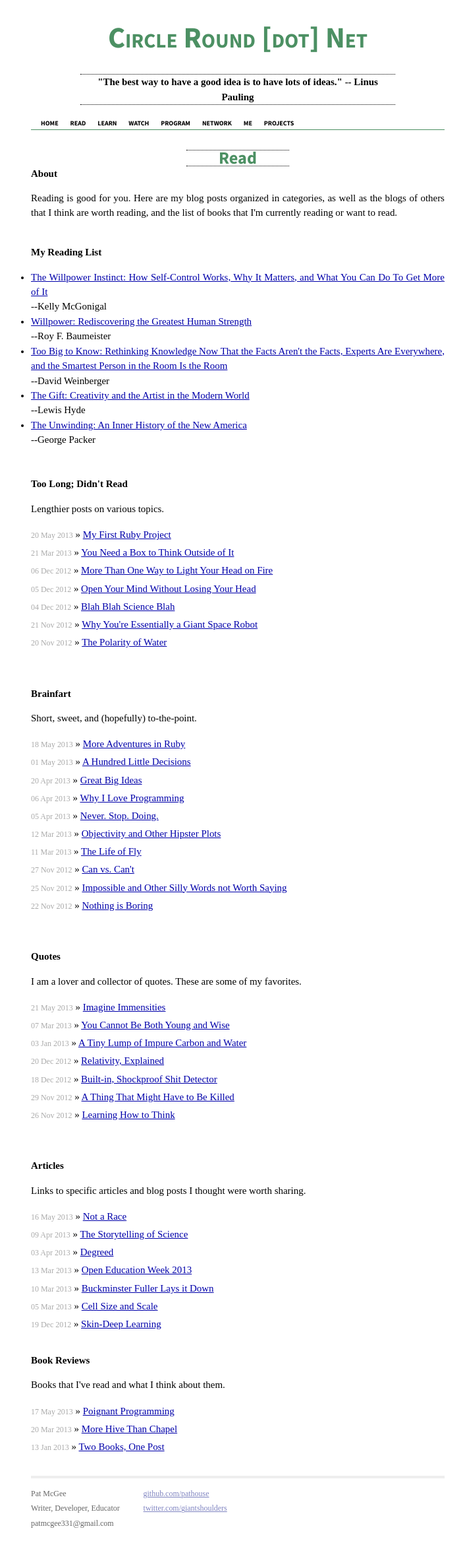
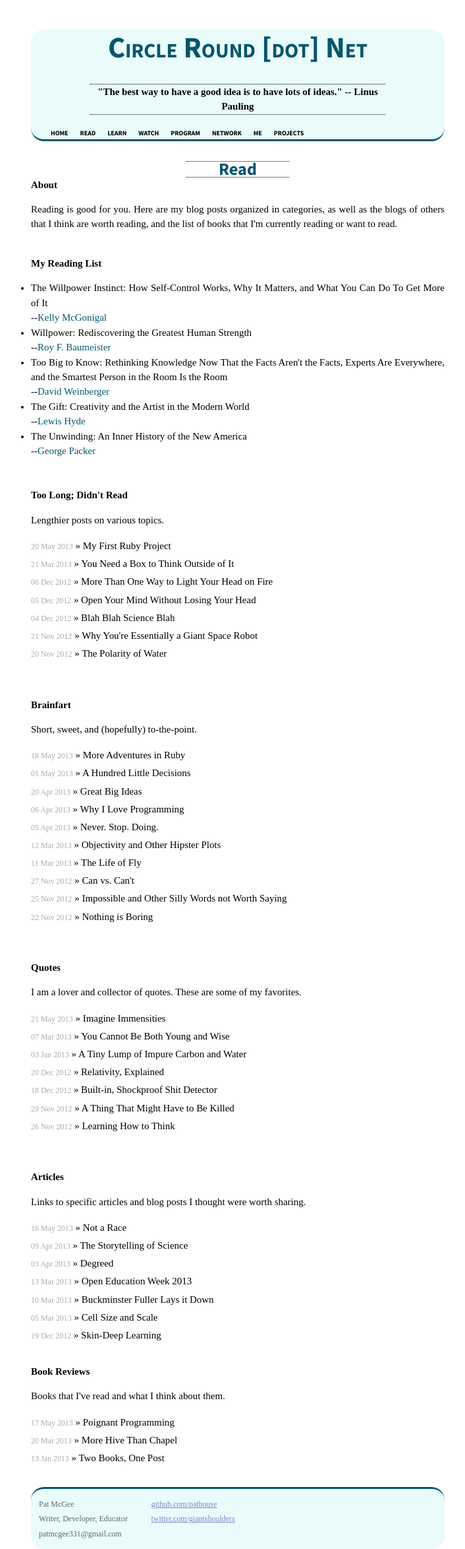
Before and after one commit to pathouse/pathouse.github.io, a Jekyll site: the page built from read/index.html, in a window 1280 px wide. Shown: the whole page at 66% size, without its empty margins (279-985 px from the left). Built offline with Jekyll 4.4.1, drawn with Linux system fonts in a browser that asks for light colours; some web fonts are replaced.

Commit message:
Number of CSS HTML tweaks for redesign

```diff
--- a/css/main.css
+++ b/css/main.css
@@ -48,6 +48,29 @@ ul.posts li {
   line-height: 1.75em;
 }
 
+ul.posts a, a:visited {
+	text-decoration: none;
+	color: #000;
+}
+
+ul li a {
+	text-decoration: none;
+	color: #000;
+}
+
+ul li {
+	/*color: #07566d;*/
+}
+
+ul.posts a:hover {
+	color: #07566d;
+	border-left: 3px solid #07566d;
+	border-right: 3px solid #07566d;
+	background-color: #e9fbfa;
+	border-radius: 20px;
+	padding: .25em 2em .25em 2em;
+}
+
 ul.posts span {
   color: #aaa;
   font-family: 'Droid Serif', serif;
@@ -66,7 +89,6 @@ ul.posts span {
   width: 42em;
   margin: 3em auto 2em;
   line-height: 1.5em;
-
 }
 
 .site .header {
@@ -74,7 +96,10 @@ ul.posts span {
   font-weight: 700;
   margin-bottom: 2em;
   text-align: center;
-
+	padding: 1em 1em 0em 1em;
+	border-bottom: 3px solid #07566d;
+	background-color: #e9fbfa;
+	border-radius: 20px;
 }
 
 .site .header a {
@@ -89,15 +114,11 @@ ul.posts span {
 
 .site .header h1.title a {
   /*color: #a00;*/
-  color: #4c9063;
+  /*color: #4c9063;*/
+	color: #07566d;
 }
 
-.site .header h1.title a:hover {
-  /*color: #000;*/
-  /*color: #a6ddb9;*/
-  /*color: #aaa;*/
-  color: #93c572;
-}
+
 
 .site .header a.extra {
 
@@ -106,7 +127,8 @@ ul.posts span {
 }
 
 .site .header a.extra:hover {
-  color: #4c9063;
+  /*color: #4c9063;*/
+	color: #07566d;
 }
 
 .site .header .opening-quote {
@@ -123,7 +145,7 @@ ul.posts span {
 .site .header .nav {
   text-align: left;
   font-variant: small-caps;
-  border-bottom: 1px solid #4c9063;
+  /*border-bottom: 3px solid #4c9063;*/
 }
 
 
@@ -134,9 +156,13 @@ ul.posts span {
 .site .footer {
   font-size: 80%;
   color: #666;
-  border-top: 4px solid #eee;
+  /*border-top: 4px solid #eee;*/
   margin-top: 2em;
   overflow: hidden;
+	border-top: 3px solid #07566d;
+	background-color: #e9fbfa;
+	border-radius: 20px;
+	padding-left: 1em;
 }
 
 .site .footer .contact {
@@ -292,7 +318,7 @@ blockquote {
 	text-align: center;
 	font-family: 'Source Sans Pro', sans-serif;
 	font-size: 1.75em;
-	color: #4c9063;
+	color: #07566d;
 	margin-left: 9em;
 	margin-right: 9em;
 	border-top: 1px dotted black;
@@ -304,7 +330,8 @@ blockquote {
   font-family: 'Source Sans Pro', sans-serif;
   font-variant: small-caps;
   font-size: 1em;
-  border: 1px solid #4c9063;
+  border: 3px solid #07566d;
+	background-color: #e9fbfa;
 	}
 
 .collapsibleList p,li {
@@ -316,7 +343,7 @@ blockquote {
 	}
 
 .collapsibleList a:hover, .ted-desc:hover{
-	color: #4c9063;
+	color: #07566d;
 	}
 
 .ted-desc{
@@ -365,7 +392,8 @@ blockquote {
 	}
 
 #profiles td:hover{
-	background-color: #d9ffb4;
+	/*background-color: #d9ffb4;*/
+	background-color: #e9fbfa;
 	}
 
 #profiles a{
@@ -399,3 +427,14 @@ blockquote {
    margin: 2em 2em 2em;
    font-style: italic;
 	}
+
+
+/*********************************************************************************/
+/*
+/* Read Page
+/*
+/*********************************************************************************/
+
+.author-sp {
+	color: #07566d;
+}
--- a/learn/index.html
+++ b/learn/index.html
@@ -10,9 +10,9 @@ op-quote-sp: "Eric Hoffer"
 
 <p>It is also highly recommended that you read the following two resources, which reflect many of the values I hold dear when it comes to education:
       <ul style="text-align:center; padding: 0em 5em 0em;">
-        <li><a href="http://www.amazon.com/dp/1455508381" target="_blank">The One World Schoolhouse</a>
-          by <a href="http://khanacademy.org/" target="_blank">Salman Khan</a>.</li>
-	<li><a href="http://www.cultivatecuriosity.com/learn/sethgodin.typepad.com/stop_stealing_dreams/2012/03/stop-stealing-dreams-the-entire-manifesto-on-the-web-cleaned-up-html-version.html" target="_blank">Stop Stealing Dreams</a> a Manifesto by one of the most forward-thinking men of our time, <a href="http://sethgodin.typepad.com/" target="_blank">Seth Godin</a>.
+        <li><a href="http://www.amazon.com/dp/1455508381" target="_blank"><span class="author-sp">The One World Schoolhouse</span></a>
+          by <a href="http://khanacademy.org/" target="_blank"><span class="author-sp">Salman Khan</span></a>.</li>
+	<li><a href="http://sethgodin.typepad.com/stop_stealing_dreams/2012/03/stop-stealing-dreams-the-entire-manifesto-on-the-web-cleaned-up-html-version.html" target="_blank"><span class="author-sp">Stop Stealing Dreams</span></a>, a Manifesto by one of the most forward-thinking men of our time, <a href="http://sethgodin.typepad.com/" target="_blank"><span class="author-sp">Seth Godin</span></a>.
         </li>
       </ul>
 </p>
--- a/projects/index.html
+++ b/projects/index.html
@@ -17,10 +17,10 @@ op-quote-sp: "Henri Bergson"
 
 <div id="projects">
   <ul>
-    <li><a href="/projects/big-shoulders/">The Big Shoulders Project</a><br />
+    <li><a href="/projects/big-shoulders/"><span class="author-sp">The Big Shoulders Project</span></a><br />
       <p>The Big Shoulders Project is based on the notion that we all stand upon the shoulders of giants. We can't thank the giants that have come before, but we can thank the ones that are alive and working to make the world a better place today.<p>
     </li>
-    <li><a href="/projects/open-source/">Open Source Projects</a></br />
+    <li><a href="/projects/open-source/"><span class="author-sp">Open Source Projects</span></a></br />
       <p>Open Source Software is awesome. Not convinced? Read <a href="http://www.catb.org/esr/writings/cathedral-bazaar/cathedral-bazaar/" target="_blank">The Cathedral and the Bazaar</a> and then get back to me. On this page you'll find the projects that I am actively contributing to, plan to contribute to, or just plain like.</p>
     </li>
   </ul>
--- a/projects/open-source/index.html
+++ b/projects/open-source/index.html
@@ -18,15 +18,15 @@ op-quote-sp: "Linus Torvalds"
 <div id="os-projects">
   <h1>Projects</h1>
   <ul>
-    <li><a href="http://github.com/p2pu/lernanta" target="_blank">Lernanta</a><br />
+    <li><a href="http://github.com/p2pu/lernanta" target="_blank"><span class="author-sp">Lernanta</span></a><br />
       "Lernanta is the software that supports P2PU's site, which started as a fork of Mozilla drumbeat's Batucada project."<br /><br />
       <span class ="proj-status">STATUS:<span class="status-desc">Dev. environment up and running. Digging into the codebase.</span></span>
     </li><br /><br />
-    <li><a href="http://github.com/neo/ruby_koans" target="_blank">Neo Ruby Koans</a><br />
+    <li><a href="http://github.com/neo/ruby_koans" target="_blank"><span class="author-sp">Neo Ruby Koans</span></a><br />
       "A set of Koans to teach the Ruby language."<br /><br />
       <span class="proj-status">STATUS:<span class="status-desc">Just began using Koans to learn more about Ruby</span></span>
     </li><br /><br />
-		<li><a href="http://github.com/pathouse/task-tracker" target="_blank">Task Progress Tracker</a></br />
+		<li><a href="http://github.com/pathouse/task-tracker" target="_blank"><span class="author-sp">Task Progress Tracker</span></a></br />
 			My first project of any scale in Ruby and my first programming project of any scale in more than a year. Designed to measure to progress of tasks with a set-amount of steps since these are the kind I'm most often involved with - e.g. reading a book w/ x number of chapters.<br /><br />
 			<span class="proj-status">STATUS:<span class="status-desc">20 commits thus far. All control via command line.</span></span>
 		</li>
--- a/read/index.html
+++ b/read/index.html
@@ -17,12 +17,12 @@ op-quote-sp: "Linus Pauling"
   <h1>My Reading List</h1>
   <ul>
     <li><a href="http://www.amazon.com/Willpower-Instinct-Self-Control-Works-Matters/dp/1583334386" target="_blank">The Willpower Instinct: How Self-Control Works,
-   Why It Matters, and What You Can Do To Get More of It</a><br /> --Kelly McGonigal</li>
-    <li><a href="http://www.amazon.com/dp/0143122231" target="_blank">Willpower: Rediscovering the Greatest Human Strength</a><br /> --Roy F. Baumeister</li>
+   Why It Matters, and What You Can Do To Get More of It</a><br /> --<span class="author-sp">Kelly McGonigal<span></li>
+    <li><a href="http://www.amazon.com/dp/0143122231" target="_blank">Willpower: Rediscovering the Greatest Human Strength</a><br /> --<span class="author-sp">Roy F. Baumeister</span></li>
     <li><a href="http://www.amazon.com/Too-Big-Know-Rethinking-Everywhere/dp/0465021425" target="_blank">Too Big to Know: Rethinking Knowledge Now That the Facts Aren't the Facts,
-   Experts Are Everywhere, and the Smartest Person in the Room Is the Room</a><br /> --David Weinberger</li>
-    <li><a href="http://www.amazon.com/exec/obidos/ASIN/0307279502/permissionmarket/ref=nosim/" target="_blank">The Gift: Creativity and the Artist in the Modern World</a><br /> --Lewis Hyde</li>
-    <li><a href="http://www.amazon.com/The-Unwinding-Inner-History-America/dp/0374102414" target="_blank">The Unwinding: An Inner History of the New America</a><br /> --George Packer</li>
+   Experts Are Everywhere, and the Smartest Person in the Room Is the Room</a><br /> --<span class="author-sp">David Weinberger</span></li>
+    <li><a href="http://www.amazon.com/exec/obidos/ASIN/0307279502/permissionmarket/ref=nosim/" target="_blank">The Gift: Creativity and the Artist in the Modern World</a><br /> --<span class="author-sp">Lewis Hyde</span></li>
+    <li><a href="http://www.amazon.com/The-Unwinding-Inner-History-America/dp/0374102414" target="_blank">The Unwinding: An Inner History of the New America</a><br /> --<span class="author-sp">George Packer</span></li>
   </ul>
   <br />
   <br />
```
